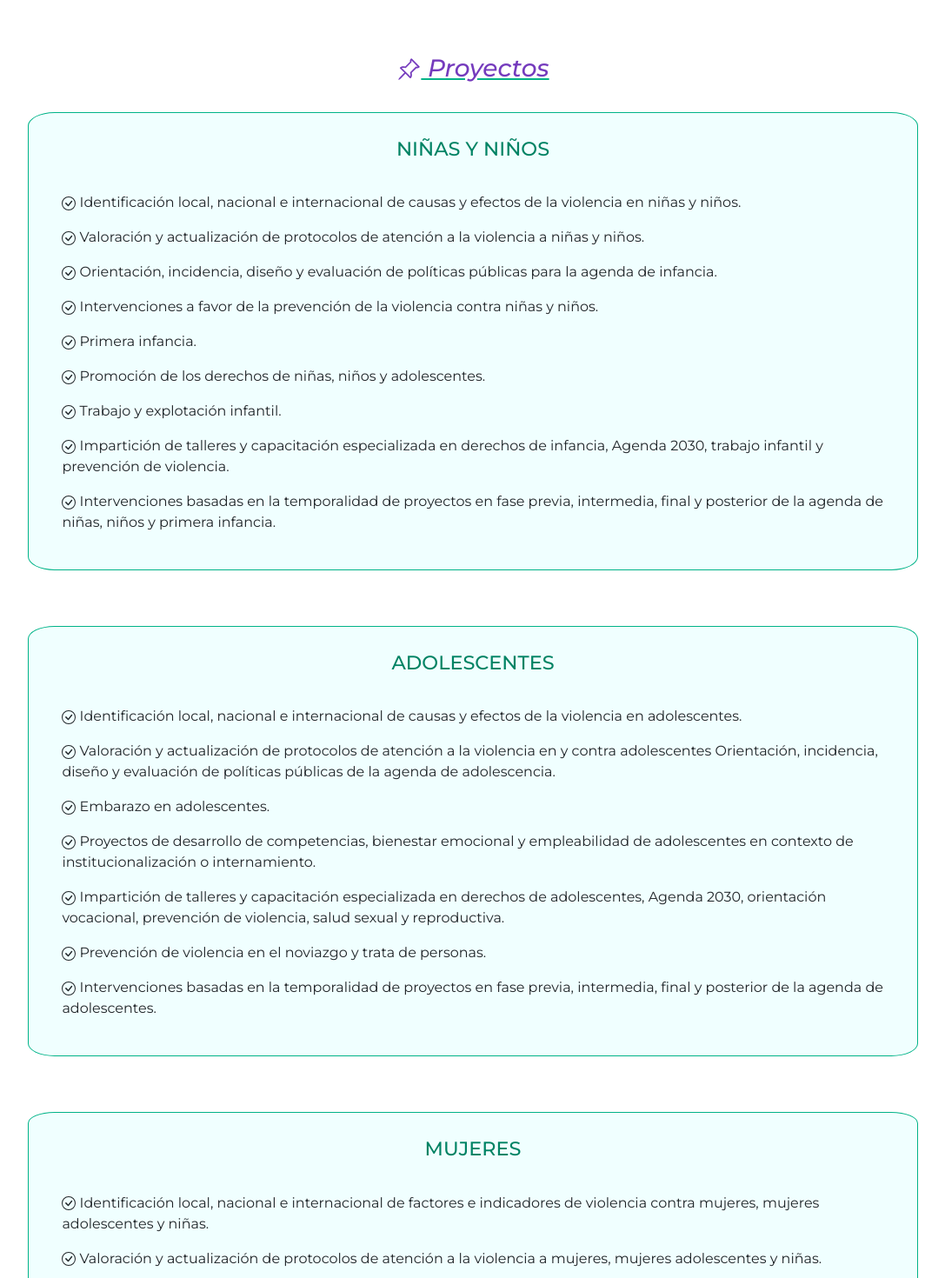
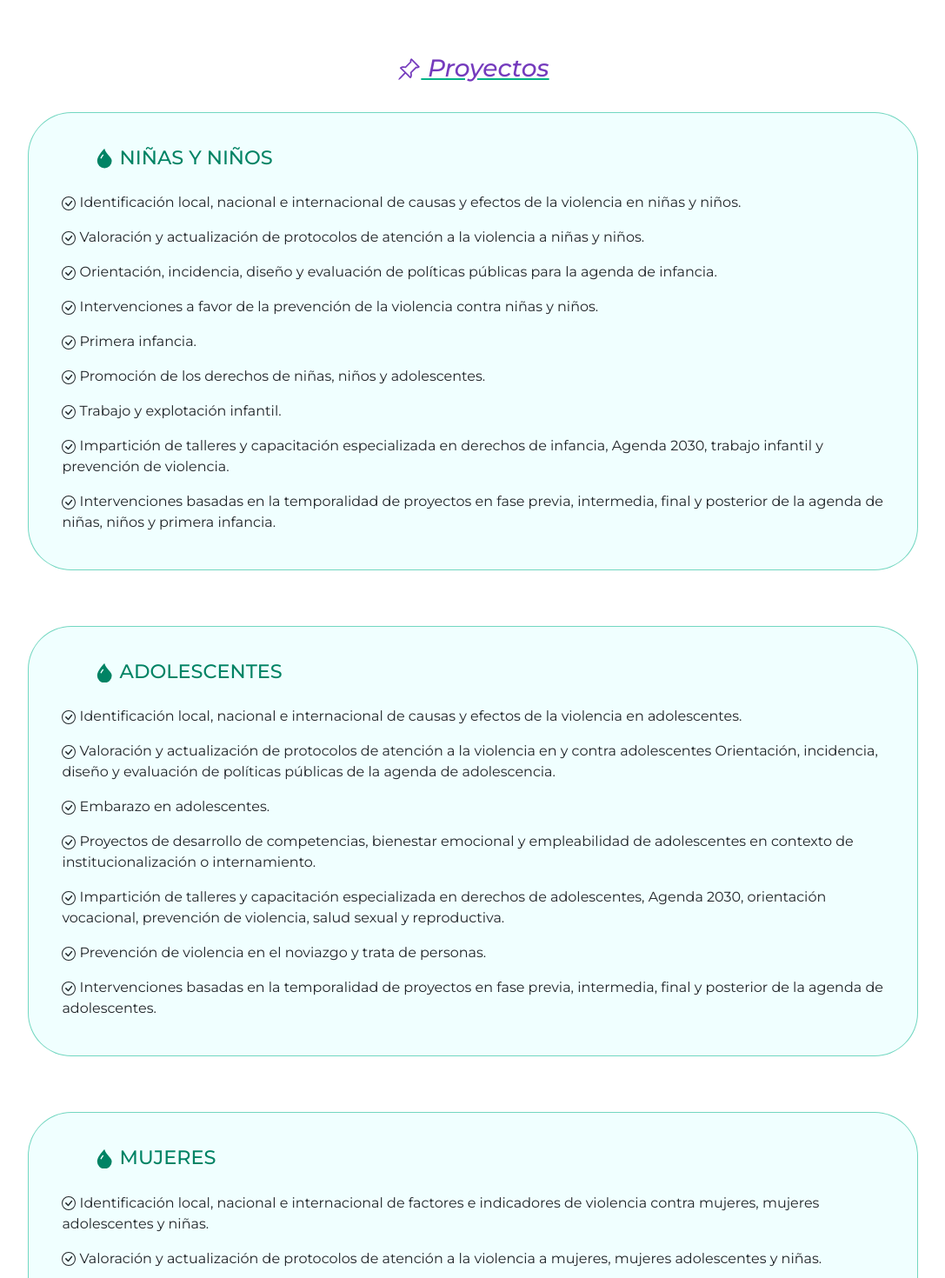
Before and after one commit to corresponsabilidad-mx/frontend, a Next.js app: page /proyectos in a window 1280 px wide. Shown: the part 200-1670 px from the top of the page at 87% size, without its empty margins (96-1183 px from the left). Built offline with nearby package versions, Linux system fonts and the light colour scheme; a web font is replaced by a local one.

Commit message:
Changes-new

```diff
--- a/components/Carta.js
+++ b/components/Carta.js
@@ -52,8 +52,7 @@ const Carta = () => {
 
                         <p className="p-carta">Atentamente,</p>
 
-                        <p><b className="p-carta">Rosa Martha Loría San Martín
-                        Fundadora de Corresponsabilidad Social Mexicana A.C.</b></p>
+                        <p><b className="p-carta">Rosa Martha Loría San Martín</b></p>
                 </div>
                 </div>
             </div>
--- a/components/ProyectosPob.js
+++ b/components/ProyectosPob.js
@@ -1,5 +1,6 @@
 import { BsPinAngle } from "react-icons/bs";
 import { BsCheckCircle } from "react-icons/bs";
+import { BsFillDropletFill } from "react-icons/bs";
 
 function ProyectosPob() {
   return (
@@ -8,7 +9,7 @@ function ProyectosPob() {
       <h1 className="title-proyectos">Nuestros objetivos y proyectos</h1>
           <h3 className="title-proyectosPob"><BsPinAngle/> Proyectos</h3>
           <div className="caja-pob box-kids" id="niños">
-              <h3 className="title-pob">NIÑAS Y NIÑOS</h3>
+              <h3 className="title-pob"><BsFillDropletFill/> NIÑAS Y NIÑOS</h3>
               <div>
               <p><BsCheckCircle /> Identificación local, nacional e internacional de causas y efectos de la violencia en niñas y niños.</p>
               <p><BsCheckCircle /> Valoración y actualización de protocolos de atención a la violencia a niñas y niños.</p>
@@ -23,7 +24,7 @@ function ProyectosPob() {
           </div>
 
           <div className="caja-pob" id="adolescentes">
-              <h3 className="title-pob">ADOLESCENTES</h3>
+              <h3 className="title-pob"><BsFillDropletFill/> ADOLESCENTES</h3>
               <p><BsCheckCircle /> Identificación local, nacional e internacional de causas y efectos de la violencia en adolescentes.</p>
               <p><BsCheckCircle /> Valoración y actualización de protocolos de atención a la violencia en y contra adolescentes
               Orientación, incidencia, diseño y evaluación de políticas públicas de la agenda de adolescencia.</p>
@@ -35,7 +36,7 @@ function ProyectosPob() {
           </div>
 
           <div className="caja-pob" id="mujeres">
-              <h3 className="title-pob">MUJERES</h3>
+              <h3 className="title-pob"><BsFillDropletFill/> MUJERES</h3>
               <p><BsCheckCircle /> Identificación local, nacional e internacional de factores e indicadores de violencia contra mujeres, mujeres adolescentes y niñas.</p>
               <p><BsCheckCircle /> Valoración y actualización de protocolos de atención a la violencia a mujeres, mujeres adolescentes y niñas.</p>
               <p><BsCheckCircle /> Orientación, incidencia, diseño y evaluación de políticas públicas de violencia contra las mujeres y género.</p>
@@ -45,7 +46,7 @@ function ProyectosPob() {
           </div>
 
           <div className="caja-pob" id="instituciones">
-              <h3 className="title-pob">INSTITUCIONES</h3>
+              <h3 className="title-pob"><BsFillDropletFill/> INSTITUCIONES</h3>
               <p><BsCheckCircle /> Diagnósticos georreferenciados en desigualdad y prevención de violencia contra niñas, niños, adolescentes, mujeres y población en contexto de institucionalización.</p>
               <p><BsCheckCircle /> Laboratorio de Políticas Públicas: Orientación, incidencia, diseño y evaluación.</p>
               <p><BsCheckCircle /> Instrumentación de proyectos de planeación estratégica para organizaciones de sociedad civil e instituciones.</p>
--- a/styles/globals.css
+++ b/styles/globals.css
@@ -151,11 +151,11 @@ body {
 }
 
 .div-carta{
-  background-color: #d5c0ecde;
+  background-color: lavender;
   border-radius: 2em;
-  padding: 1em 3em !important;
-  margin: 0 2em 0 2em !important;
-  box-shadow: 3px 3px #753bbd;
+  padding: 1em 3em!important;
+  margin: 0 2em!important;
+  box-shadow: 3px 3px #926ebecc;
 }
 
 .foto-rosa{
@@ -439,8 +439,8 @@ position: relative;
 
 .title-pob{
   color: #008364;;
-  padding: 3% 0 3% 0;
-  text-align: center !important;
+  padding: 4% 0 2% 4%;
+  text-align: left !important;
   font-size: 1.4em;
 }
 
@@ -449,12 +449,14 @@ position: relative;
 }
 
 .caja-pob{
-  border: 1px solid #00b388;
+  border: 1px solid #00b38885;
   border-radius: 3%;
   margin-bottom: 5%;
   padding: 0 3% 2% 3%;
   background-color: azure;
   margin-right: 10%;
+  margin-left: 10%;
+  border-radius: 50px;
   margin-left: 10%;
 }
 
@@ -541,6 +543,15 @@ position: relative;
 
 
 /* MEDIA QUERIES */
+@media screen and (min-width: 1441px) and (max-width: 2560px) {
+  .num-letra-cifra-p {
+    padding-right: 2em;
+    padding-left: 2em;
+  }
+  .contenedor-cifras {
+    justify-content: center;
+  }
+}
 
 @media screen and (min-width: 1025px) and (max-width: 2500px) {
   .div-btn-video{
```
Also changed, not shown: components/Footer.js (+1 -1 lines).
